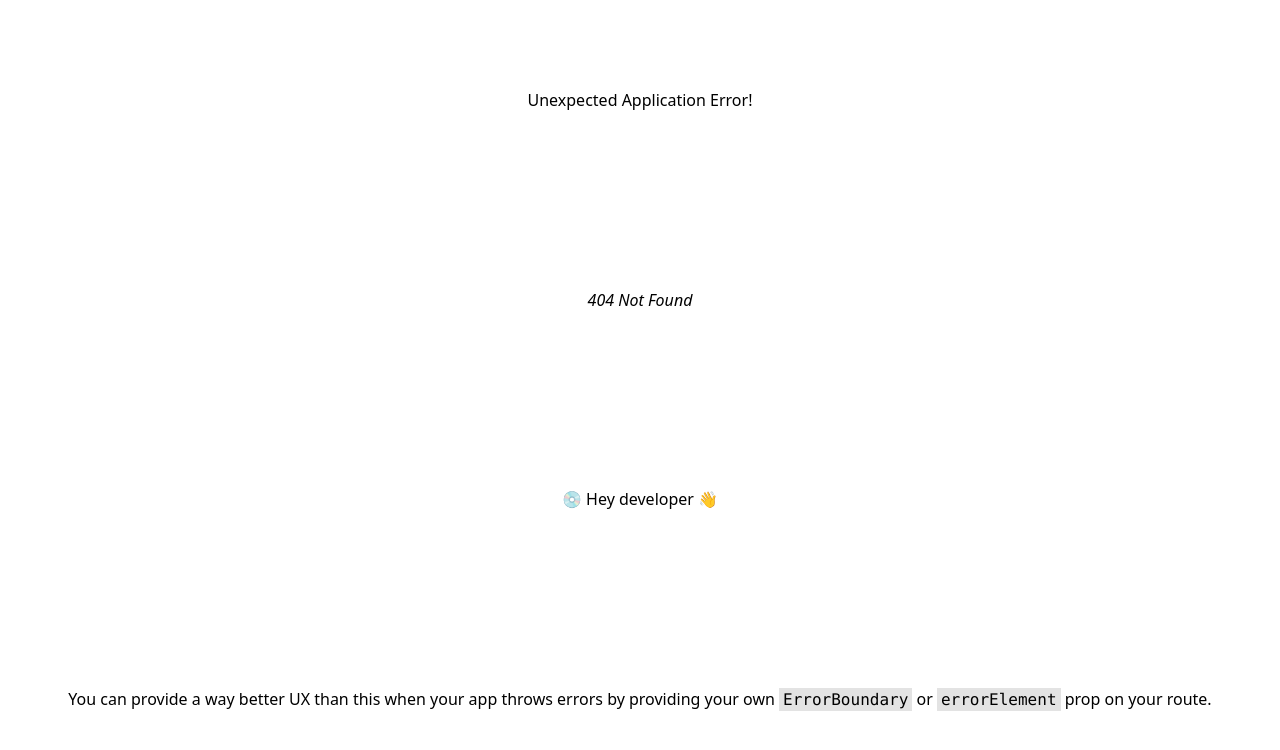
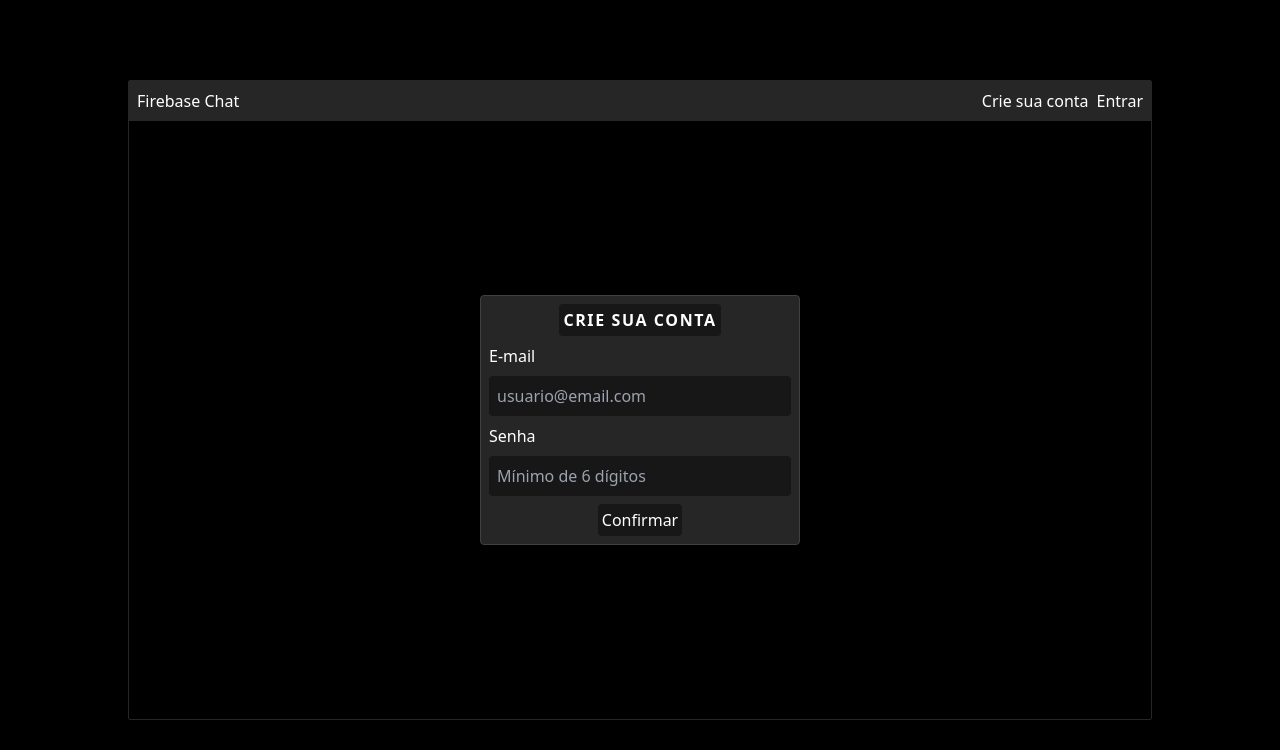
Before and after one commit to johnvcodes/firebase-chat, a React (Vite) app: page /login in a window 1280 px wide. Before the commit this address had no page. Shown: the top 750 px of the page. Built offline with nearby package versions, Linux system fonts and the light colour scheme.

Commit message:
Create login route and add login functionality.

```diff
--- a/src/main.tsx
+++ b/src/main.tsx
@@ -8,12 +8,14 @@ import {
 } from "react-router-dom";
 import App from "./App";
 import "./index.css";
+import Login from "./pages/Login";
 import Register from "./pages/Register";
 
 const router = createBrowserRouter(
   createRoutesFromElements(
     <Route path="/" element={<App />}>
       <Route path="/register" element={<Register />} />
+      <Route path="/login" element={<Login />} />
     </Route>
   )
 );
--- a/src/pages/Login.tsx
+++ b/src/pages/Login.tsx
@@ -1,11 +1,65 @@
+import { signInWithEmailAndPassword } from "firebase/auth";
+import { ChangeEvent, FormEvent, useReducer } from "react";
+import { useNavigate } from "react-router-dom";
+import { auth } from "../firebase/config";
+
+type LoginState = {
+  email: string;
+  password: string;
+};
+
+type LoginAction = {
+  type: keyof LoginState;
+  payload: string;
+};
+
+const initialState: LoginState = {
+  email: "",
+  password: "",
+};
+
+function loginReducer(state: LoginState, action: LoginAction): LoginState {
+  switch (action.type) {
+    case "email":
+      return { ...state, email: action.payload };
+    case "password":
+      return { ...state, password: action.payload };
+  }
+}
+
 export default function Login() {
+  const [state, dispatch] = useReducer(loginReducer, initialState);
+  const navigate = useNavigate();
+
+  function handleChange(event: ChangeEvent<HTMLInputElement>) {
+    dispatch({
+      type: event.target.name as keyof LoginState,
+      payload: event.target.value,
+    });
+  }
+
+  async function handleSubmit(event: FormEvent) {
+    event.preventDefault();
+    if (state.password.length < 6) return;
+    try {
+      await signInWithEmailAndPassword(auth, state.email, state.password);
+    } catch (error) {
+      console.log(error);
+    }
+    navigate("/chat");
+  }
   return (
-    <form className="m-auto grid w-80 gap-2 rounded border border-neutral-50 bg-neutral-50 p-2 shadow dark:border-neutral-700 dark:bg-neutral-800">
+    <form
+      onSubmit={handleSubmit}
+      className="m-auto grid w-80 gap-2 rounded border border-neutral-50 bg-neutral-50 p-2 shadow dark:border-neutral-700 dark:bg-neutral-800"
+    >
       <h2 className="w-fit justify-self-center rounded bg-neutral-900 p-1 font-bold uppercase tracking-widest">
         Crie sua conta
       </h2>
       <label htmlFor="email">E-mail</label>
       <input
+        onChange={handleChange}
+        value={state.email}
         type="email"
         id="email"
         name="email"
@@ -15,6 +69,8 @@ export default function Login() {
       />
       <label htmlFor="password">Senha</label>
       <input
+        onChange={handleChange}
+        value={state.password}
         type="password"
         id="password"
         name="password"
```
